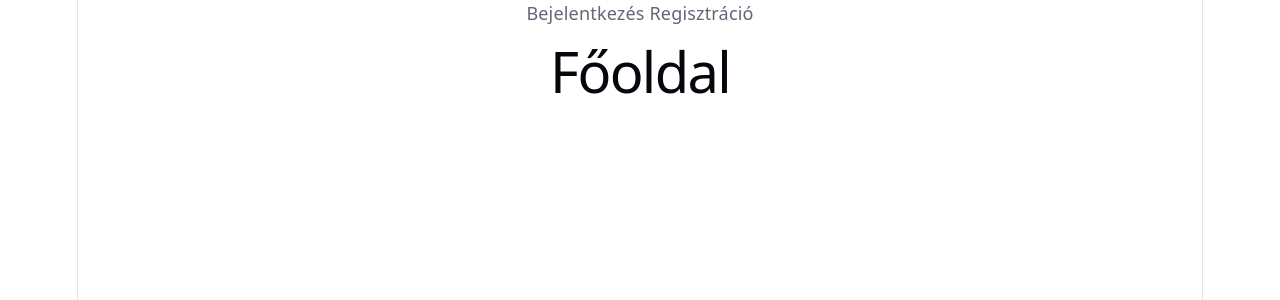
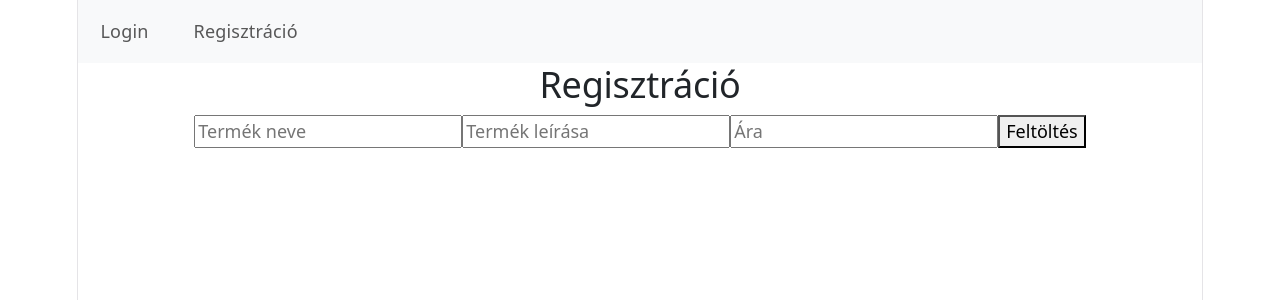
Before and after one commit to MrPeterCs/PsgTudasBackendFrontend, a React app in the folder frontend/: page /Products in a window 1280 px wide. Before the commit this address led to /. Shown: the top 300 px of the page. Built offline with nearby package versions, Linux system fonts and the light colour scheme; the HTML template or start-up script is replaced by a standard one.

Commit message:
Product es feltoltese

```diff
--- a/frontend/package.json
+++ b/frontend/package.json
@@ -14,7 +14,7 @@
     "react": "^19.3.1",
     "react-bootstrap": "^2.10.10",
     "react-dom": "^19.3.1",
-    "react-router-dom": "^7.18.4"
+    "react-router-dom": "^7.18.5"
   },
   "devDependencies": {
     "@eslint/js": "^10.0.1",
--- a/frontend/src/App.jsx
+++ b/frontend/src/App.jsx
@@ -6,6 +6,7 @@ import Login from './Login'
 import Register from './Register'
 import GuestNavbar from './GuestNavbar'
 import UserNavbar from './UserNavbar'
+import Products from './Products';
 
 function App() {
   const [user, setUser] = useState(() => {
@@ -23,10 +24,11 @@ function App() {
       {user ? <UserNavbar logout={logout} /> : <GuestNavbar />}
       <Routes>
         <Route path="/" element={<h1>Főoldal</h1>} />
-        <Route path="/profile" element={ user ? <h1>Szia, {user.name}</h1> : <Navigate to="/login" replace />}/>
+        <Route path="/profile" element={ user ? <h1>Üdvözöllek, {user.name}</h1> : <Navigate to="/login" replace />}/>
         <Route path="/login" element={ user ? <Navigate to="/profile" replace /> : <Login setUserLogin={setUser} />}/>
         <Route path="/register" element={ user ? <Navigate to="/profile" replace /> : <Register />}/>
         <Route path="*" element={<Navigate to="/" replace />}/>
+        <Route path="/Products" element={<Products />} />
       </Routes>
     </BrowserRouter>
   )
--- a/frontend/src/GuestNavbar.jsx
+++ b/frontend/src/GuestNavbar.jsx
@@ -1,11 +1,18 @@
 import {Link} from "react-router-dom"
-
+import Container from "react-bootstrap/Container"
+import Nav from "react-bootstrap/Nav"
+import Navbar from "react-bootstrap/Navbar"
+import "bootstrap/dist/css/bootstrap.min.css"
 export default function GuestNavbar()
 {
     return(
-        <nav>
-            <Link to="/login">Bejelentkezés </Link>
-            <Link to="/register">Regisztráció</Link>
-        </nav>
+        <Navbar expand className="bg-body-tertiary">
+            <Container>
+                <Nav className="me-auto flex-row gap-4">
+                <Nav.Link as={Link} to="/login">Login</Nav.Link>
+                <Nav.Link as={Link} to="register">Regisztráció</Nav.Link>
+                </Nav>
+            </Container>
+        </Navbar>
     )
 }
--- /dev/null
+++ b/frontend/src/Products.jsx
@@ -0,0 +1,52 @@
+import { useState } from "react"
+import { useNavigate } from "react-router-dom"
+
+export default function Products()
+{
+    const [name, setName] = useState("")
+    const [description, setDescription] = useState("")
+    const [price, setPrice] = useState("")
+    const [error, setError] = useState("")
+
+    const navigate = useNavigate()
+
+    async function produpload(e){
+        e.preventDefault()
+        setError("")
+
+        try {
+            const response = await fetch("http://localhost:3977/api/products",{
+                method: "POST",
+                headers: { "Content-Type" : "application/json"},
+                body: JSON.stringify({name, description, price})
+            })
+
+            const data = await response.json()
+
+            if(response.ok){
+                alert(data.message)
+                setName("")
+                setDescription("")
+                setPrice("")
+            }else{
+                setError(data.message)
+            }
+        } catch (error) {
+            setError("Szerverhiba!")
+        }
+    }
+
+    return (
+        <form onSubmit={produpload}>
+            <h2>Regisztráció</h2>
+
+            <input type="text" placeholder="Termék neve" value={name} onChange={(e) => setName(e.target.value)} required/>
+            <input type="text" placeholder="Termék leírása" value={description} onChange={(e) => setDescription(e.target.value)} required/>
+            <input type="number" placeholder="Ára" value={price} onChange={(e) => setPrice(e.target.value)} required/>
+
+            {error && <p style={{color: "red"}}>{error}</p>}
+
+            <button type="submit">Feltöltés</button>
+        </form>
+    )
+}
--- a/frontend/src/UserNavbar.jsx
+++ b/frontend/src/UserNavbar.jsx
@@ -1,20 +1,26 @@
-import {Link, useNavigate} from "react-router-dom"
+import { Link, useNavigate } from "react-router-dom"
+import Container from "react-bootstrap/Container"
+import Nav from "react-bootstrap/Nav"
+import Navbar from "react-bootstrap/Navbar"
+import "bootstrap/dist/css/bootstrap.min.css"
 
-export default function UserNavbar({logout})
-{
+export default function UserNavbar({ logout }) {
     const navigate = useNavigate()
 
-    function handleLogout()
-    {
+    function handleLogout() {
         logout()
         navigate("/")
     }
-    return(
-    <>
 
-        <button onClick={handleLogout}>Kijelentkezés</button>
-    </>
-
-
+    return (
+        <Navbar expand className="bg-body-tertiary">
+            <Container>
+                <Nav className="me-auto flex-row gap-4">
+                <Nav.Link as={Link} to="/profile">Profilom</Nav.Link>
+                <Nav.Link as={Link} to="/products">Product hozzáadása</Nav.Link>
+                </Nav>
+                <button onClick={handleLogout}>Kijelentkezés</button>
+            </Container>
+        </Navbar>
     )
 }
```
Also changed, not shown: 1 other file (tests, documents, lock files or other folders).
